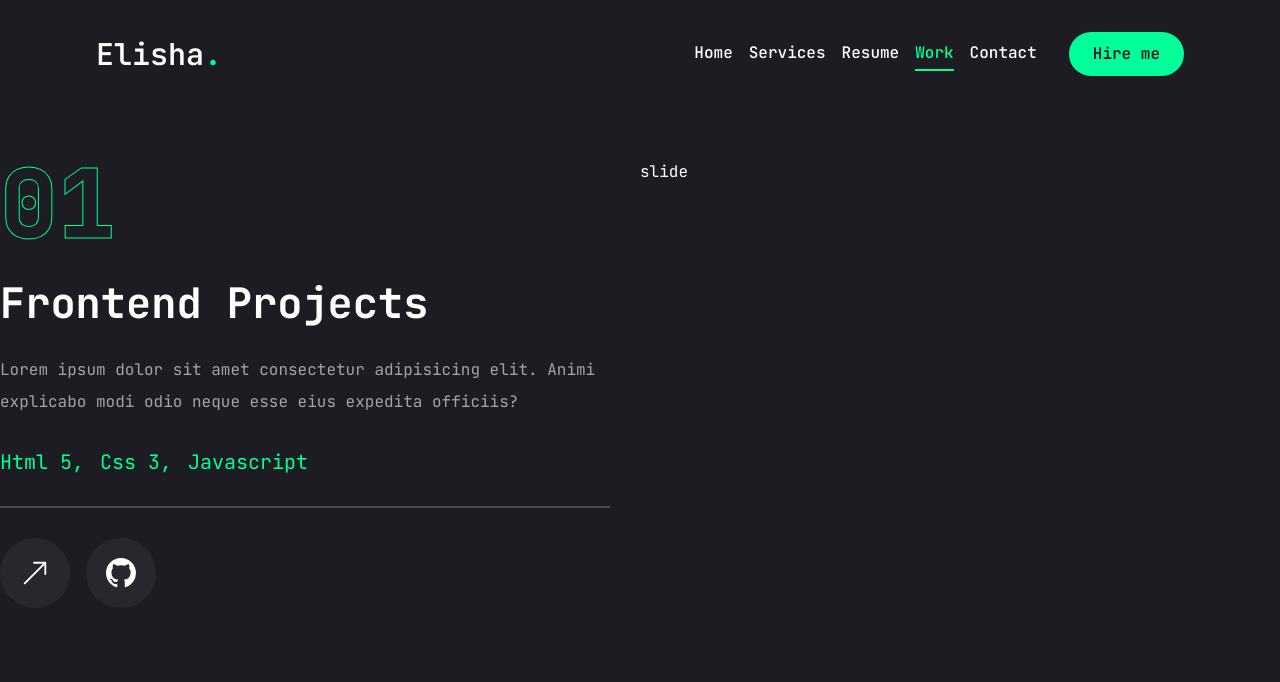
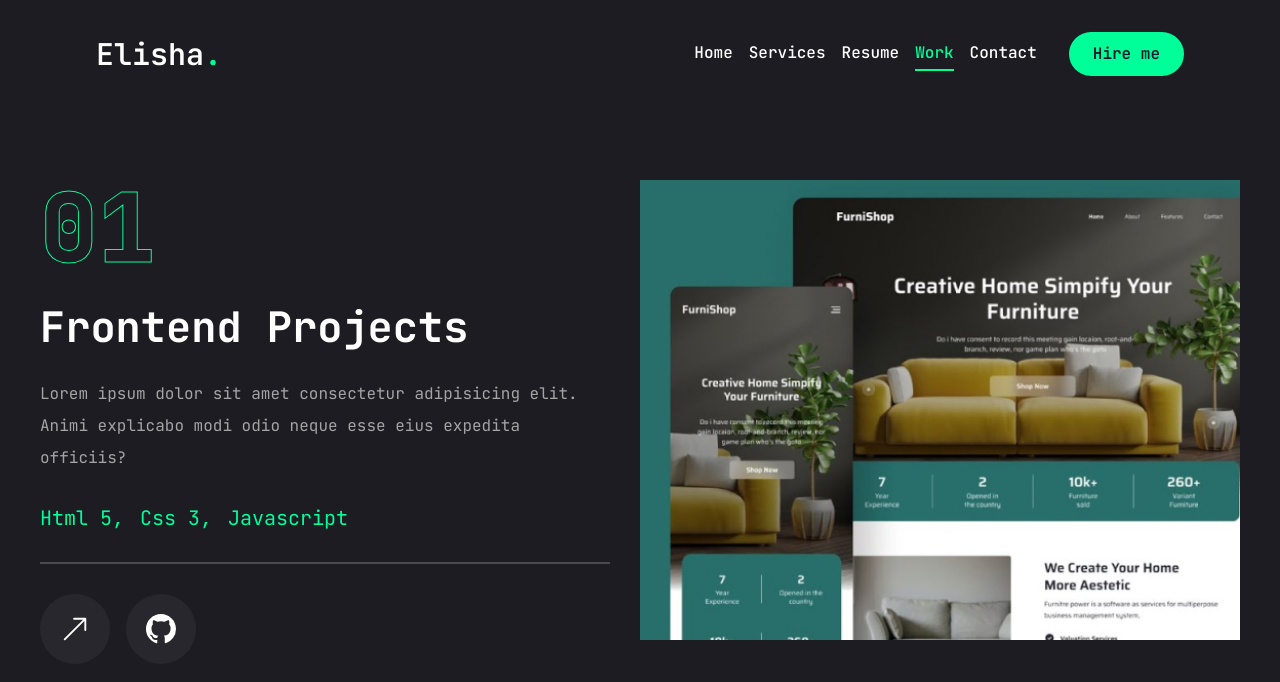
Before and after one commit to elishabhatti/elisha-portfolio, a Next.js app: page /work in a window 1280 px wide. Shown: the top 682 px of the page. Built offline with nearby package versions, Linux system fonts and the light colour scheme.

Commit message:
showed the image

```diff
--- a/app/work/page.jsx
+++ b/app/work/page.jsx
@@ -44,7 +44,7 @@ const projects = [
     description:
       "Lorem ipsum dolor sit amet consectetur adipisicing elit. Animi explicabo modi odio neque esse eius expedita officiis?",
     stack: [{ name: "Next.js" }, { name: "Tailwind.css" }],
-    image: "/assets/assets/work/thumb2.png",
+    image: "/assets/assets/work/thumb3.png",
     live: "",
     github: "",
   },
@@ -62,7 +62,7 @@ const Work = () => {
     <motion.section
       initial={{ opacity: 0 }}
       animate={{ opacity: 1 }}
-      className="min-h-[80vh] flex flex-col justify-center py-12 xl:px-0"
+      className="min-h-[80vh] flex flex-col mt-6 justify-center px-6 py-12 xl:px-10"
     >
       <div className="container mx-auto">
         <div className="flex flex-col xl:flex-row xl:gap-[30px]">
@@ -130,7 +130,23 @@ const Work = () => {
               onSlideChange={handleSlideChange}
             >
               {projects.map((project, index) => {
-                return <SwiperSlide key={index}>slide</SwiperSlide>;
+                return (
+                  <SwiperSlide className="w-full" key={index}>
+                    <div className="h-[460px] relative group flex justify-center items-center bg-pink-50/20">
+                      {/* overlay */}
+                      <div></div>
+                      {/* image */}
+                      <div className="relative w-full h-full">
+                        <Image
+                          src={project.image}
+                          fill
+                          className="object-cover"
+                          alt={project.num}
+                        />
+                      </div>
+                    </div>
+                  </SwiperSlide>
+                );
               })}
             </Swiper>
           </div>
```
